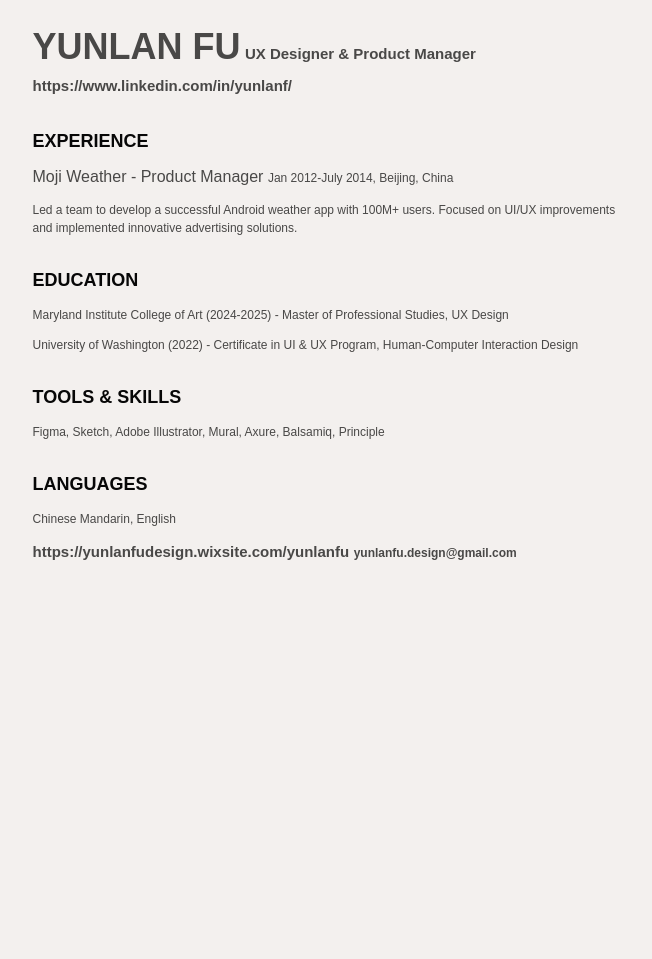
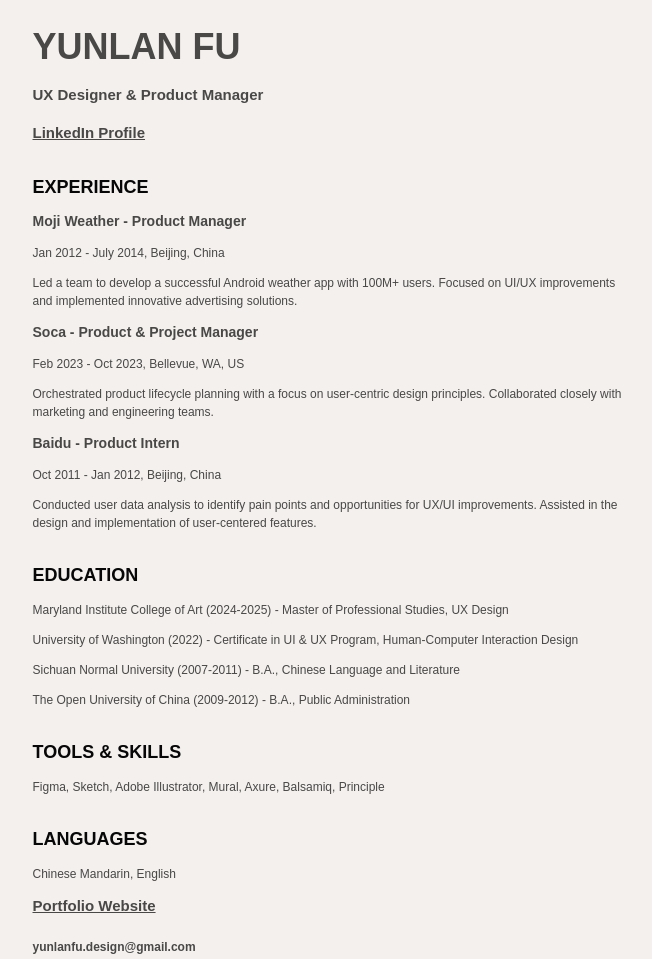
Before and after one commit to yunlanfu/github.io, a plain HTML site: page index.html in a window 1280 px wide. Shown: the whole page, without its empty margins (310-962 px from the left). Before the commit the page ends 800 px from the top, so only its background shows below. Drawn offline with Linux system fonts and the light colour scheme; files that its build step writes are made by us from their sources; a web font is replaced by a local one.

Commit message:
Update index.html

```diff
--- a/index.html
+++ b/index.html
@@ -5,29 +5,40 @@
     <meta name="viewport" content="width=device-width, initial-scale=1.0">
     <title>Yunlan Fu Portfolio</title>
     <link href="https://fonts.googleapis.com/css?family=SF+Pro&display=swap" rel="stylesheet" />
-    <link href="./css/main.css" rel="stylesheet" />
+    <link href="css/main.css" rel="stylesheet" />
 </head>
 <body>
     <div class="container">
-        <span class="name-title">YUNLAN FU</span>
-        <span class="subtitle">UX Designer & Product Manager</span>
-        <span class="contact-link">https://www.linkedin.com/in/yunlanf/</span>
+        <h1 class="name-title">YUNLAN FU</h1>
+        <p class="subtitle">UX Designer & Product Manager</p>
+        <p class="contact-link"><a href="https://www.linkedin.com/in/yunlanf/">LinkedIn Profile</a></p>
 
         <section class="experience-section">
             <h2>Experience</h2>
             <div class="job">
-                <span class="job-title">Moji Weather - Product Manager</span>
-                <span class="job-dates">Jan 2012-July 2014, Beijing, China</span>
+                <h3>Moji Weather - Product Manager</h3>
+                <p class="job-dates">Jan 2012 - July 2014, Beijing, China</p>
                 <p>Led a team to develop a successful Android weather app with 100M+ users. Focused on UI/UX improvements and implemented innovative advertising solutions.</p>
             </div>
-            <!-- Repeat for each job -->
+            <div class="job">
+                <h3>Soca - Product & Project Manager</h3>
+                <p class="job-dates">Feb 2023 - Oct 2023, Bellevue, WA, US</p>
+                <p>Orchestrated product lifecycle planning with a focus on user-centric design principles. Collaborated closely with marketing and engineering teams.</p>
+            </div>
+            <div class="job">
+                <h3>Baidu - Product Intern</h3>
+                <p class="job-dates">Oct 2011 - Jan 2012, Beijing, China</p>
+                <p>Conducted user data analysis to identify pain points and opportunities for UX/UI improvements. Assisted in the design and implementation of user-centered features.</p>
+            </div>
+            <!-- Additional jobs here -->
         </section>
 
         <section class="education-section">
             <h2>Education</h2>
             <p>Maryland Institute College of Art (2024-2025) - Master of Professional Studies, UX Design</p>
             <p>University of Washington (2022) - Certificate in UI & UX Program, Human-Computer Interaction Design</p>
-            <!-- Continue education details here -->
+            <p>Sichuan Normal University (2007-2011) - B.A., Chinese Language and Literature</p>
+            <p>The Open University of China (2009-2012) - B.A., Public Administration</p>
         </section>
 
         <section class="skills-section">
@@ -40,8 +51,8 @@
             <p>Chinese Mandarin, English</p>
         </section>
 
-        <span class="portfolio-link">https://yunlanfudesign.wixsite.com/yunlanfu</span>
-        <span class="email">yunlanfu.design@gmail.com</span>
+        <p class="portfolio-link"><a href="https://yunlanfudesign.wixsite.com/yunlanfu">Portfolio Website</a></p>
+        <p class="email">yunlanfu.design@gmail.com</p>
     </div>
 </body>
 </html>
```
